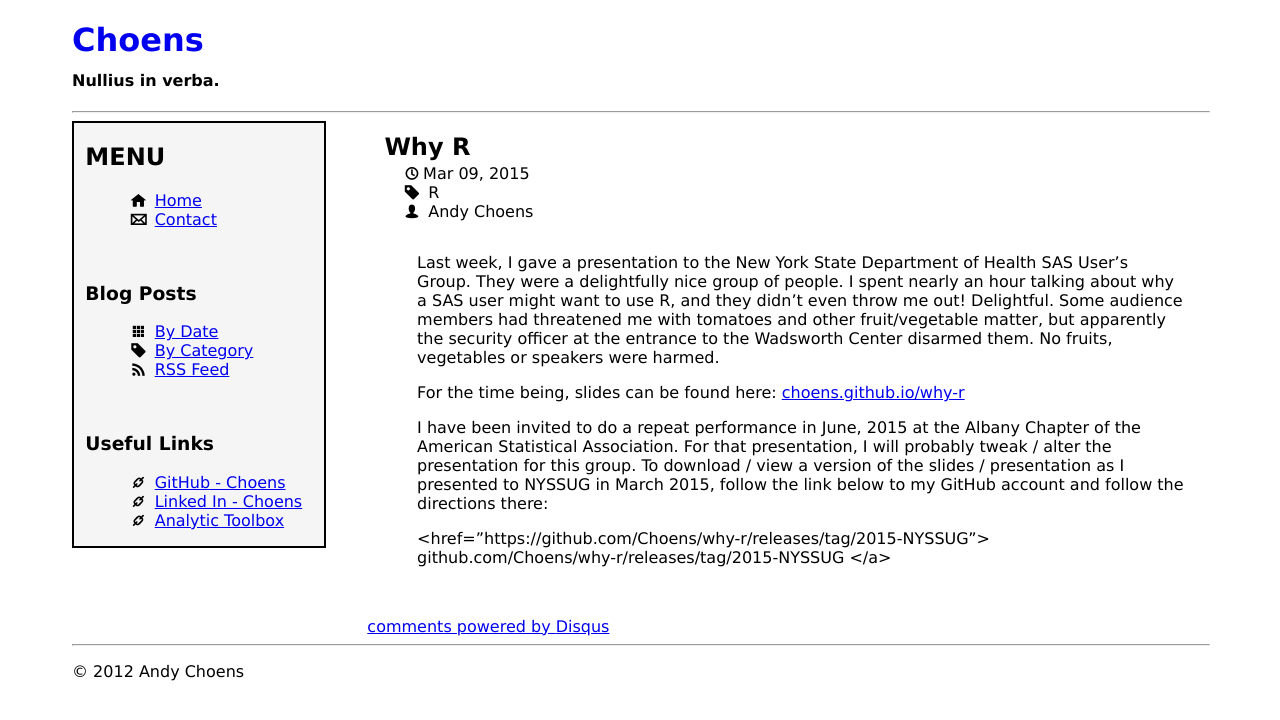
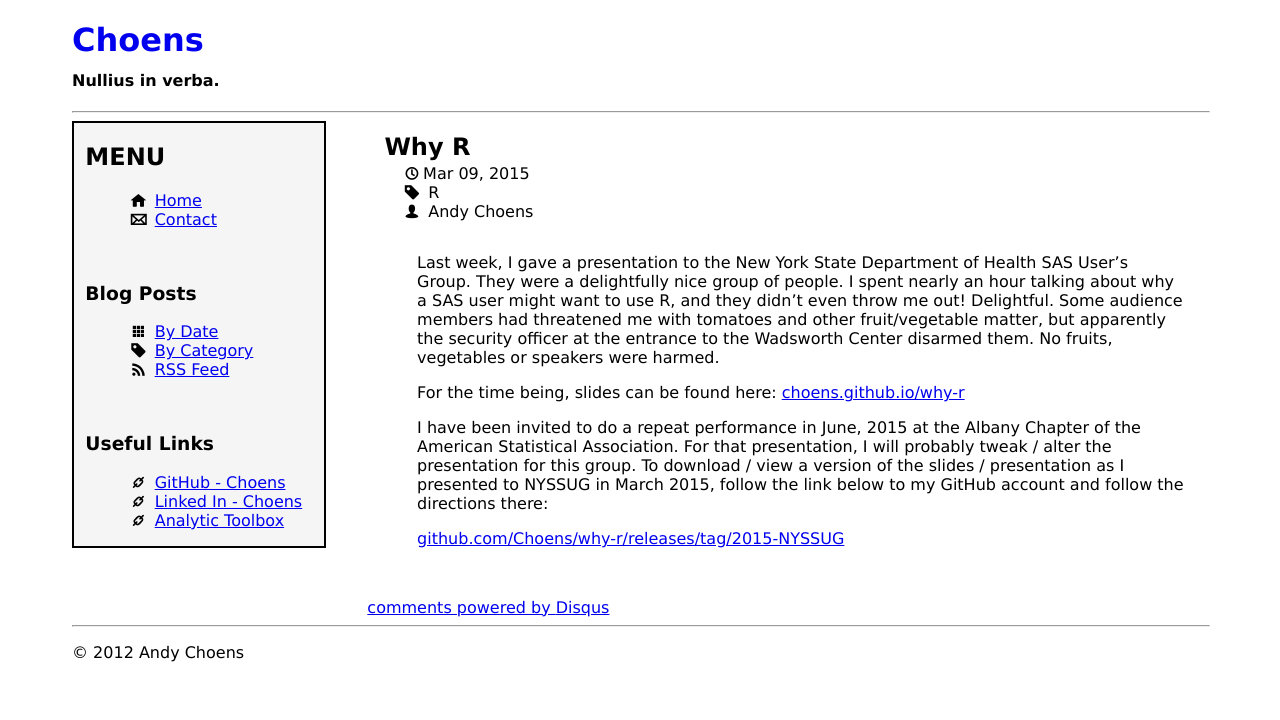
Before and after one commit to Choens/choens.github.io, a Jekyll site: the page built from _posts/2015-03-09-Why-R.md, in a window 1280 px wide. Shown: the top 720 px of the page. Built offline with Jekyll 4.4.1, drawn with Linux system fonts in a browser that asks for light colours; comment, search, counter and statistics services are not loaded.

Commit message:
Small tweak to the post.
Corrects a stupid URL mistake.

```diff
--- a/_posts/2015-03-09-Why-R.md
+++ b/_posts/2015-03-09-Why-R.md
@@ -27,6 +27,6 @@ group. To download / view a version of the slides / presentation as I
 presented to NYSSUG in March 2015, follow the link below to my GitHub
 account and follow the directions there:
 
-<href="https://github.com/Choens/why-r/releases/tag/2015-NYSSUG">
+<a href="https://github.com/Choens/why-r/releases/tag/2015-NYSSUG">
 github.com/Choens/why-r/releases/tag/2015-NYSSUG
 </a>
```
